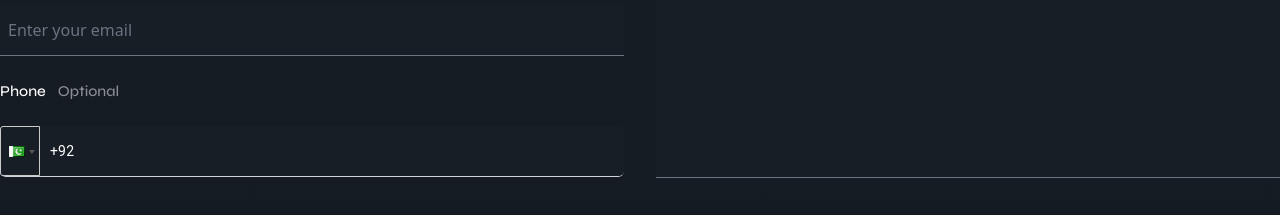
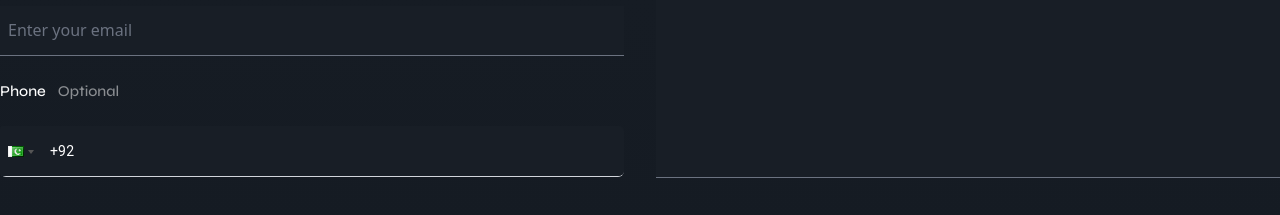
Before and after one commit to Mustajaaab/Northine, a React (Vite) app: page /Contact-Us in a window 1280 px wide. Shown: the part 3080-3295 px from the top of the page. Built offline with nearby package versions, Linux system fonts and the light colour scheme; a web font is replaced by a local one.

Commit message:
fixed the  styling

```diff
--- a/src/App.css
+++ b/src/App.css
@@ -37,12 +37,26 @@
   animation: slideOut 1s ease-in-out forwards;
 }
 
-.react-tel-input .flag-dropdown {
+.flag-dropdown {
     position: absolute !important;
     top: 0 !important;
     bottom: 0 !important;
     padding: 0 !important;
     background-color: #181E26 !important;
-    border-radius: 3px 0 0 3px !important;
-    color: #fff !important;
+    border: none !important;
 }
+
+.selected-flag {
+  background: #181E26 !important;
+}
+
+.country.highlight{
+  background-color: #fdcb22;
+  color: black;
+  font-weight: 500;
+}
+.country:hover{
+  background-color: #fdcb22 !important;
+  color: black;
+  font-weight: 500;
+}
--- a/src/components/Footer/index.jsx
+++ b/src/components/Footer/index.jsx
@@ -204,11 +204,10 @@ function Footer() {
                                 inputClass="placeholder-gray-500"
                                 dropdownStyle={{
                                     backgroundColor: '#181E26',
-                                    border: '1px solid #333',
-                                    borderRadius: '0.375rem',
                                     color: '#fff',
                                     maxHeight: '200px',
                                     overflowY: 'auto',
+                                    hover:"yelllow"
                                 }}
                                 placeholder="Phone number"
                                 autoFormat
```
